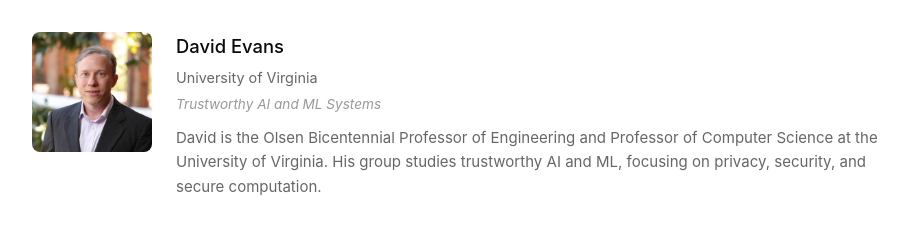
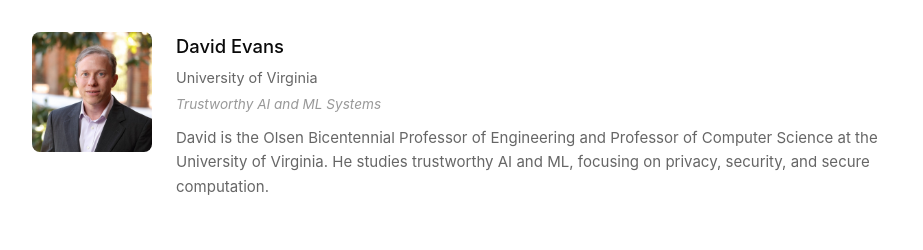
Before and after one commit to flmsec/flmsec.github.io, a plain HTML site: page index.html in a window 1280 px wide. Shown: the part 4560-4810 px from the top of the page, without its empty margins (178-1101 px from the left). Drawn offline with Linux system fonts and the light colour scheme; animation ran at ten frames a second.

Commit message:
minor fix

```diff
--- a/index.html
+++ b/index.html
@@ -1134,7 +1134,7 @@
                         <div class="speaker-name"><a href="https://www.cs.virginia.edu/~evans/" target="_blank" rel="noopener">David Evans</a></div>
                         <div class="speaker-affiliation">University of Virginia</div>
                         <div class="speaker-topic">Trustworthy AI and ML Systems</div>
-                        <div class="speaker-bio">David is the Olsen Bicentennial Professor of Engineering and Professor of Computer Science at the University of Virginia. His group studies trustworthy AI and ML, focusing on privacy, security, and secure computation.</div>
+                        <div class="speaker-bio">David is the Olsen Bicentennial Professor of Engineering and Professor of Computer Science at the University of Virginia. He studies trustworthy AI and ML, focusing on privacy, security, and secure computation.</div>
                     </div>
                 </article>
             </div>
```
